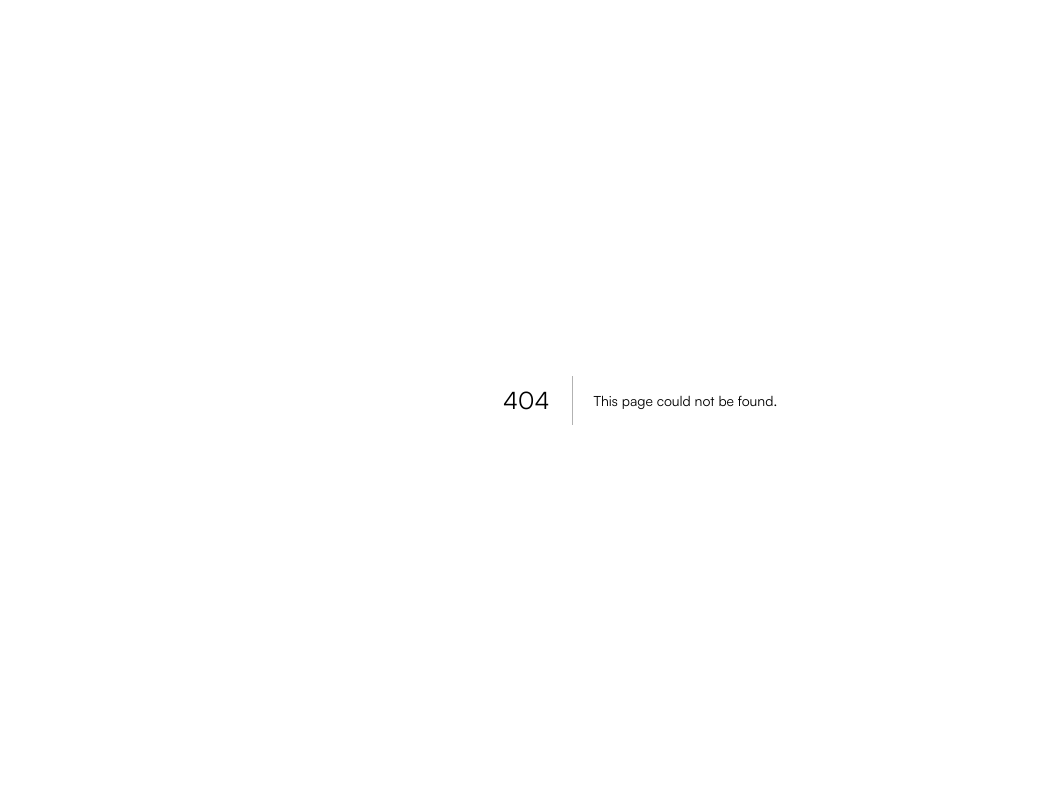
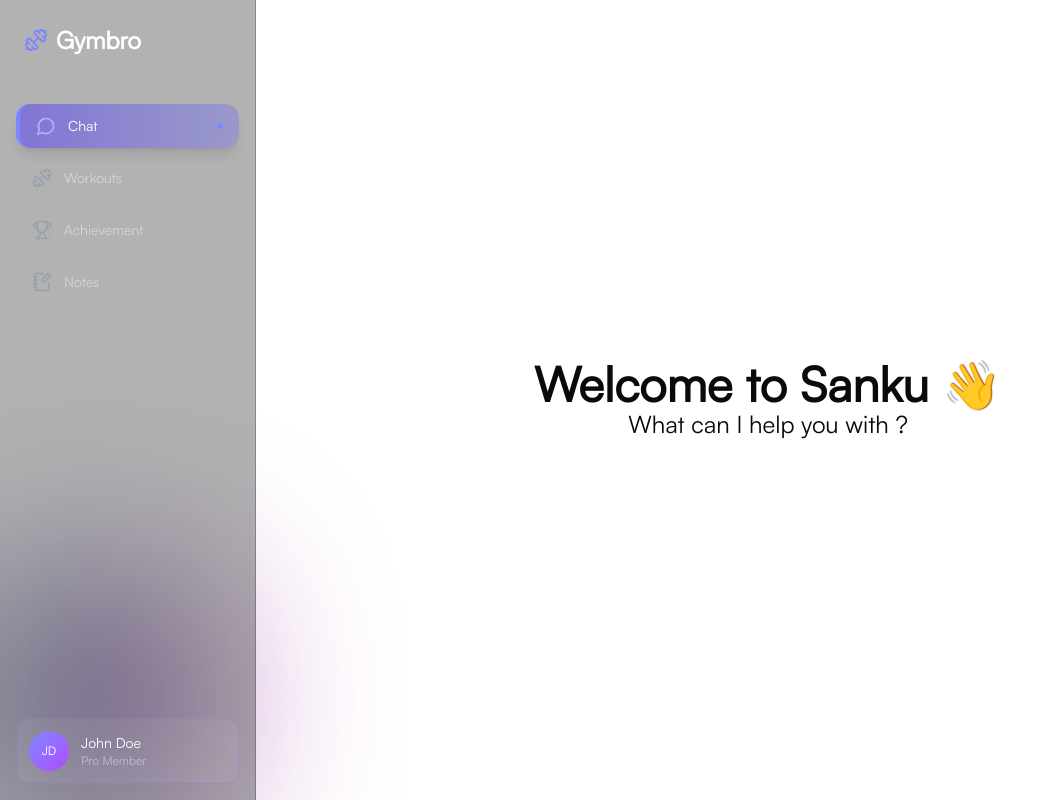
Before and after one commit to ronakrpanchal/sanku-frontend, a Next.js app: page /chat in a window 1280 px wide. Before the commit this address had no page. Shown: the whole page, without its empty margins (0-1058 px from the left). Built offline with nearby package versions, Linux system fonts and the light colour scheme.

Commit message:
added chat component

```diff
--- /dev/null
+++ b/src/app/(main)/chat/page.tsx
@@ -0,0 +1,11 @@
+import React from "react";
+
+type Props = {};
+export default function Page({}: Props) {
+  return (
+    <div className="flex justify-center items-center h-full flex-col">
+      <h2 className="text-5xl font-bold">Welcome to Sanku 👋</h2>
+      <h2 className="text-2xl">What can I help you with ?</h2>
+    </div>
+  );
+}
--- a/src/app/(main)/layout.tsx
+++ b/src/app/(main)/layout.tsx
@@ -1,93 +1,12 @@
-"use client";
-import React, { useState } from "react";
-import { Dumbbell, House, Trophy, BotMessageSquare } from "lucide-react";
-import Link from "next/link";
-import { FaBowlFood } from "react-icons/fa6";
-import { motion } from "framer-motion";
+import SideBar from "@/components/sidebar";
+import React from "react";
 
 type Props = { children: React.ReactNode };
 
-const Links = [
-  { name: "Overview", href: "/overview", icon: House },
-  { name: "Workouts", href: "/workout", icon: Dumbbell },
-  { name: "Achievement", href: "/achievement", icon: Trophy },
-  { name: "Food Log", href: "/food", icon: FaBowlFood },
-  { name: "Senku", href: "/chat", icon: BotMessageSquare },
-];
-
 export default function Layout({ children }: Props) {
-  const [activeLink, setActiveLink] = useState("/overview");
-
   return (
     <div className="flex h-screen">
-      <motion.aside
-        initial={{ x: -100, opacity: 0 }}
-        animate={{ x: 0, opacity: 1 }}
-        transition={{ duration: 0.5, ease: "easeOut" }}
-        className="h-screen flex flex-col w-64 bg-black/30 border-r border-gray-800/30 backdrop-blur-md"
-      >
-        {/* Logo */}
-        <div className="p-6">
-          <h2 className="text-2xl font-bold items-center flex gap-2 text-white">
-            <Dumbbell className="text-indigo-400" />
-            <span>Gymbro</span>
-          </h2>
-        </div>
-
-        {/* Navigation Links */}
-        <div className="flex-1 overflow-y-auto py-6 px-4">
-          <nav className="flex flex-col gap-2">
-            {Links.map((item) => (
-              <Link key={item.href} href={item.href}>
-                <motion.div
-                  whileHover={{ scale: 1.05 }}
-                  whileTap={{ scale: 0.95 }}
-                  onClick={() => setActiveLink(item.href)}
-                  className={`flex items-center text-sm rounded-xl cursor-pointer py-3 px-4 font-medium transition-all duration-300 ${
-                    activeLink === item.href
-                      ? "bg-gradient-to-r from-indigo-600/50 to-indigo-500/30 text-white shadow-lg border-l-4 border-indigo-400"
-                      : "text-gray-300 hover:bg-white/10"
-                  }`}
-                >
-                  <item.icon
-                    size={20}
-                    className={`${
-                      activeLink === item.href
-                        ? "text-indigo-300"
-                        : "text-gray-400"
-                    }`}
-                  />
-                  <span className="ml-3">{item.name}</span>
-                  {activeLink === item.href && (
-                    <motion.div
-                      layoutId="sidebar"
-                      className="ml-auto w-1.5 h-1.5 bg-indigo-400 rounded-full"
-                    ></motion.div>
-                  )}
-                </motion.div>
-              </Link>
-            ))}
-          </nav>
-        </div>
-
-        {/* User Profile */}
-        <motion.div
-          whileHover={{ scale: 1.05 }}
-          transition={{ duration: 0.2 }}
-          className="p-4"
-        >
-          <div className="flex items-center space-x-3 bg-white/5 p-3 rounded-xl cursor-pointer hover:bg-white/15 transition-all duration-300 border border-indigo-500/20">
-            <div className="w-10 h-10 bg-gradient-to-br from-indigo-400 to-purple-500 rounded-full flex items-center justify-center text-xs font-medium text-white">
-              JD
-            </div>
-            <div className="flex-1">
-              <p className="text-sm font-medium text-white">John Doe</p>
-              <p className="text-xs text-indigo-200/70">Pro Member</p>
-            </div>
-          </div>
-        </motion.div>
-      </motion.aside>
-
+      <SideBar />
       <main className="flex-1 overflow-x-auto">
         <div className="gradient-bg absolute bottom-0 left-0"></div>
         <div className="max-w-[1500px] mx-auto h-screen py-16">{children}</div>
--- a/src/app/(main)/overview/page.tsx
+++ /dev/null
@@ -1,7 +0,0 @@
-import React from "react";
-
-type Props = {};
-//  make changes here add more components and other stuff to make it more nice
-export default function Page({}: Props) {
-  return <div className="">this is dashboard</div>;
-}
--- a/src/app/globals.css
+++ b/src/app/globals.css
@@ -143,6 +143,9 @@
   .line-gradient{
     @apply bg-gradient-to-r from-indigo-500 to-purple-500 mt-2 rounded-full
   }
+  .bg-gradient {
+    @apply bg-gradient-to-r from-indigo-600/50 to-indigo-500/30
+  }
 }
 
 
@@ -167,8 +170,11 @@
   height: 200px;
   background: rgb(2,0,36);
   background: linear-gradient(90deg, rgba(2,0,36,1) 0%, rgb(1, 21, 152) 53%, rgba(255,0,140,1) 100%);
+  position: absolute;
   z-index: -1;
-  filter: blur(300px);
+  filter: blur(100px);
+  opacity: 0.7;
+  pointer-events: none;
 }
 
 
--- /dev/null
+++ b/src/components/sidebar.tsx
@@ -0,0 +1,85 @@
+"use client";
+
+import React from "react";
+import { Dumbbell, MessageCircle, Trophy, NotebookPen } from "lucide-react";
+import { usePathname } from "next/navigation";
+import { motion } from "framer-motion";
+import Link from "next/link";
+
+type Props = {};
+
+const Links = [
+  { name: "Chat", href: "/chat", icon: MessageCircle },
+  { name: "Workouts", href: "/workout", icon: Dumbbell },
+  { name: "Achievement", href: "/achievement", icon: Trophy },
+  { name: "Notes", href: "/notes", icon: NotebookPen },
+];
+
+export default function SideBar({}: Props) {
+  const activeLink = usePathname();
+
+  return (
+    <motion.aside
+      initial={{ x: -100, opacity: 0 }}
+      animate={{ x: 0, opacity: 1 }}
+      transition={{ duration: 0.5, ease: "easeOut" }}
+      className="h-screen flex flex-col w-64 bg-black/30 border-r border-gray-800/30 backdrop-blur-md"
+    >
+      {/* Logo */}
+      <div className="p-6">
+        <h2 className="text-2xl font-bold items-center flex gap-2 text-white">
+          <Dumbbell className="text-indigo-400" />
+          <span>Gymbro</span>
+        </h2>
+      </div>
+
+      {/* Navigation Links */}
+      <div className="flex-1 overflow-y-auto py-6 px-4">
+        <nav className="flex flex-col gap-2">
+          {Links.map((item) => (
+            <Link key={item.href} href={item.href}>
+              <motion.div
+                whileHover={{ scale: 1.05 }}
+                whileTap={{ scale: 0.95 }}
+                className={`flex items-center text-sm rounded-xl cursor-pointer py-3 px-4 font-medium transition-all duration-300 ${
+                  activeLink === item.href
+                    ? "bg-gradient-to-r from-indigo-600/50 to-indigo-500/30 text-white shadow-lg border-l-4 border-indigo-400"
+                    : "text-gray-300 hover:bg-white/10"
+                }`}
+              >
+                <item.icon
+                  size={20}
+                  className={`${
+                    activeLink === item.href
+                      ? "text-indigo-300"
+                      : "text-gray-400"
+                  }`}
+                />
+                <span className="ml-3">{item.name}</span>
+                {activeLink === item.href && (
+                  <motion.div
+                    layoutId="sidebar"
+                    className="ml-auto w-1.5 h-1.5 bg-indigo-400 rounded-full"
+                  ></motion.div>
+                )}
+              </motion.div>
+            </Link>
+          ))}
+        </nav>
+      </div>
+
+      {/* User Profile */}
+      <motion.div transition={{ duration: 0.2 }} className="p-4">
+        <div className="flex items-center space-x-3 bg-white/5 p-3 rounded-xl cursor-pointer hover:bg-white/15 transition-all duration-300 border border-indigo-500/20">
+          <div className="w-10 h-10 bg-gradient-to-br from-indigo-400 to-purple-500 rounded-full flex items-center justify-center text-xs font-medium text-white">
+            JD
+          </div>
+          <div className="flex-1">
+            <p className="text-sm font-medium text-white">John Doe</p>
+            <p className="text-xs text-indigo-200/70">Pro Member</p>
+          </div>
+        </div>
+      </motion.div>
+    </motion.aside>
+  );
+}
```
Also changed, not shown: 1 other file (tests, documents, lock files or other folders).
